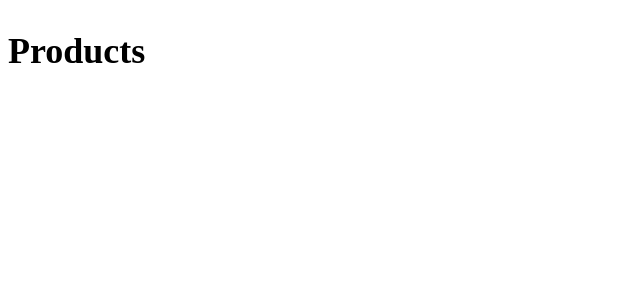
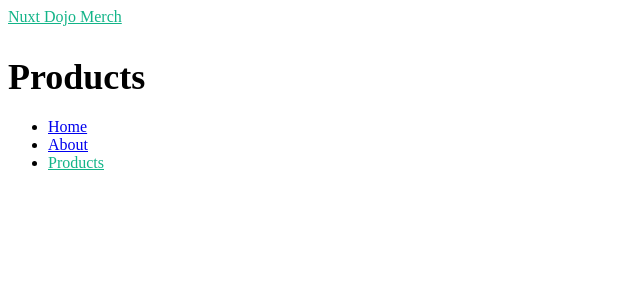
Before and after one commit to Friis1978/Nuxt-default, a Nuxt app: page /products in a window 1280 px wide. Shown: the top 300 px of the page, without its empty margins (0-640 px from the left). Built offline with nearby package versions, Linux system fonts and the light colour scheme.

Commit message:
Layouts: Nuxt 3 crash course #7

```diff
--- /dev/null
+++ b/layouts/default.vue
@@ -0,0 +1,25 @@
+<template>
+    <div>
+        <header>
+            <nav>
+                <NuxtLink to="/">Nuxt Dojo</NuxtLink>
+                <ul>
+                    <li><NuxtLink to="/">Home</NuxtLink></li>
+                    <li><NuxtLink to="/about">About</NuxtLink></li>
+                    <li><NuxtLink to="/products">Products</NuxtLink></li>
+                </ul>
+            </nav>
+        </header>
+
+        <!-- output the page content -->
+        <div>
+            <slot />
+        </div>
+    </div>
+</template>
+
+<style scoped>
+    .router-link-exact-active {
+        color: #12b488;
+    }
+</style>
--- /dev/null
+++ b/layouts/products.vue
@@ -0,0 +1,27 @@
+<template>
+    <div>
+        <header>
+            <nav>
+                <NuxtLink to="/products">Nuxt Dojo Merch</NuxtLink>
+            </nav>
+        </header>
+        <!-- output the page content -->
+        <div>
+            <slot />
+        </div>
+
+        <footer>
+            <ul>
+                <li><NuxtLink to="/">Home</NuxtLink></li>
+                <li><NuxtLink to="/about">About</NuxtLink></li>
+                <li><NuxtLink to="/products">Products</NuxtLink></li>
+            </ul>
+        </footer>
+    </div>
+</template>
+
+<style scoped>
+    .router-link-exact-active {
+        color: #12b488;
+    }
+</style>
--- a/pages/products/[id].vue
+++ b/pages/products/[id].vue
@@ -6,6 +6,10 @@
 
 <script setup lang="ts">
     const { id } = useRoute().params
+
+    definePageMeta({
+        layout: 'products',
+    })
 </script>
 
 <style scoped>
--- a/pages/products/index.vue
+++ b/pages/products/index.vue
@@ -5,7 +5,9 @@
 </template>
 
 <script lang="ts" setup>
-
+    definePageMeta({
+        layout: 'products',
+    })
 </script>
 
 <style scoped>
```
